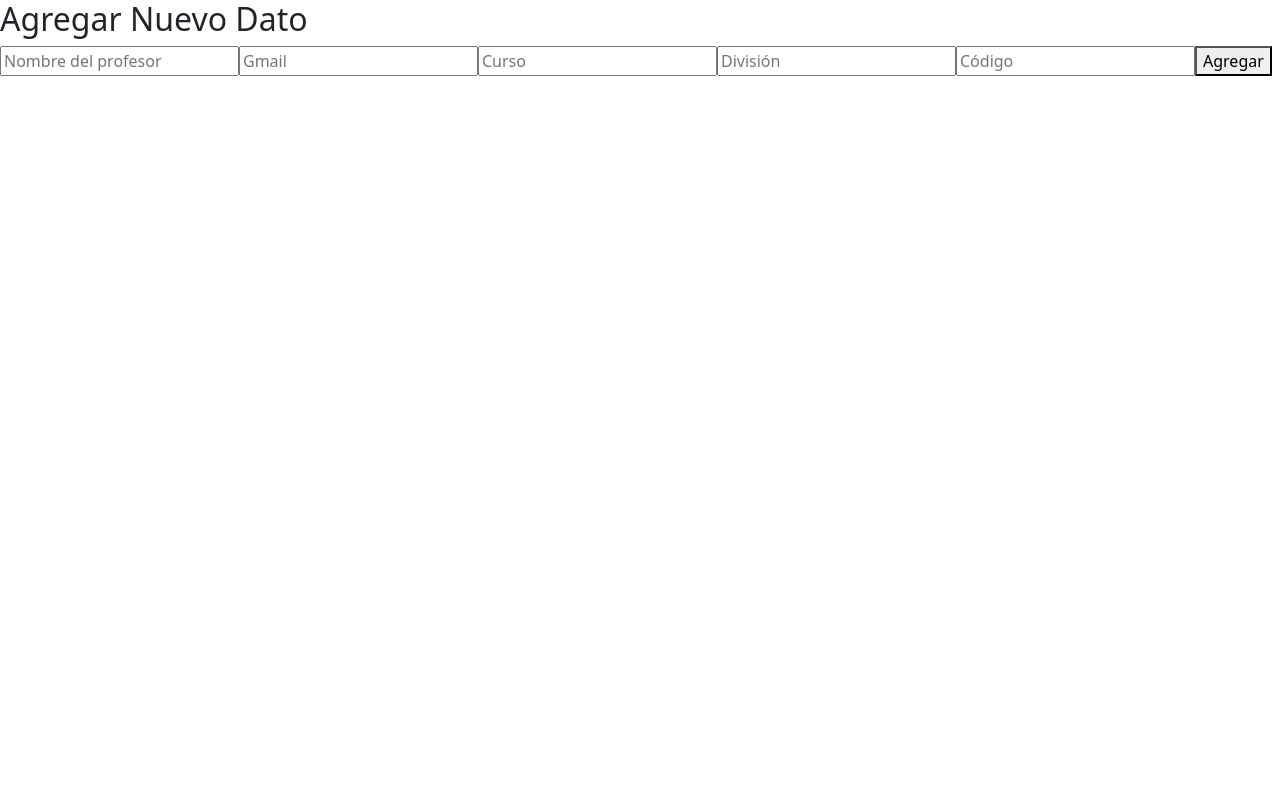
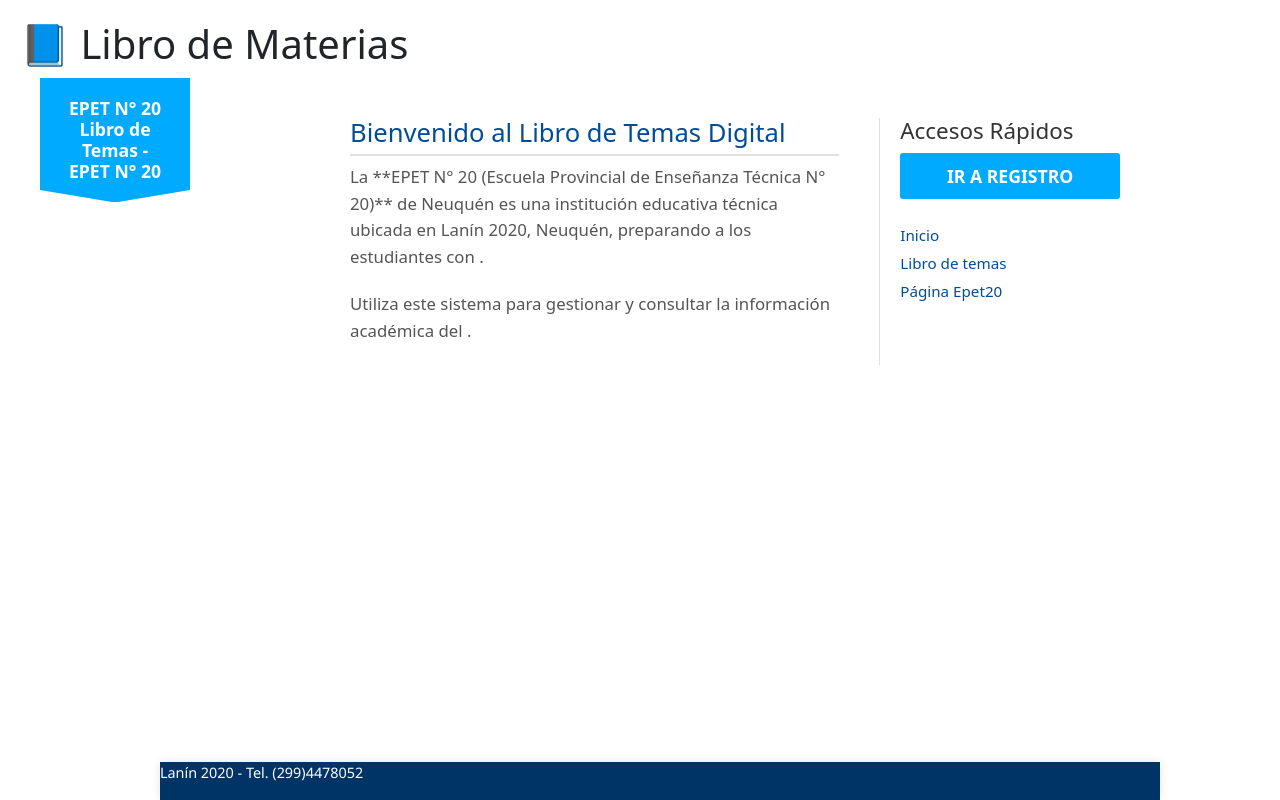
Before and after one commit to Helena-0348/Libro-temas-EPET20, a React (Create React App) app: page /libro in a window 1280 px wide. Built offline with nearby package versions, Linux system fonts and the light colour scheme; no server answers.

Commit message:
agregando profesor

```diff
--- a/package.json
+++ b/package.json
@@ -10,11 +10,8 @@
 
     "bootstrap": "^5.3.8",
     "bootstrap": "^5.3.7",
-<<<<<<< HEAD
     "firebase": "^12.3.0",
-=======
     "firebase": "^12.2.1",
->>>>>>> 270feb2b2bf66d15255407f4006d9070d29624a0
     "react": "^19.1.0",
     "react-dom": "^19.1.0",
     "react-router-dom": "^7.8.0",
--- a/src/App.jsx
+++ b/src/App.jsx
@@ -1,40 +1,64 @@
+// src/App.jsx
 import React from "react";
+import { BrowserRouter as Router, Routes, Route } from "react-router-dom";
 
+// Importación de tus componentes
 import Home from "./components/Home";
 import Formulario from "./components/Formulario.jsx";
-// import Formulario from './css/Formulario';
-//import logo_epet20 from "./public/logo_epet20.jpg";
 import PaginaLibro from "./components/PaginaLibro";
-import Registro from ".//components/Registro";
+import Registro from "./components/Registro";
 import PaginaInicio from "./components/PaginaInicio";
-import { BrowserRouter as Router, Routes, Route, Link } from 'react-router-dom'; // REACT ROUTER
 import Inicio from "./components/Inicio.jsx";
 import AltaDato from "./components/AltaDato.jsx";
-
-
-
-//import FormularioNombreApellido from "./components/formularioNombreApellido";
-//import PantallaDestino from "./components/PantallaDestino";
-
-
+import ListadoDatos from "./components/listadoDatos.jsx";
 
 function App() {
-    return (
-        <><Router>
-            <Routes>
+  return (
+    <Router>
+      <div style={{ padding: "20px" }}>
+        <h1>📘 Libro de Materias </h1>
 
-                <Route path="/" element={<Home titulo="Formulario Email" />} />
-                <Route path="/" element={<Inicio/>} />
-                <Route path="/*" element={<AltaDato />} />
+        <Routes>
+          {/* Ruta de inicio */}
+          <Route path="/" element={<Home titulo="Formulario Email" />} />
 
-                </Routes>
-        </Router>
-</>
+          {/* Otra página de inicio */}
+          <Route path="/inicio" element={<Inicio />} />
 
-    );
+          {/* Página para agregar datos */}
+          <Route path="/agregar" element={<AltaDato />} />
+
+          {/* Página para ver listado de datos */}
+          <Route path="/listado" element={<ListadoDatos />} />
+
+          {/* Página combinada: formulario + listado */}
+          <Route
+            path="/todo"
+            element={
+              <div>
+                <AltaDato />
+                <hr />
+                <ListadoDatos />
+              </div>
+            }
+          />
+
+          {/* Otras páginas que tenías */}
+          <Route path="/formulario" element={<Formulario />} />
+          <Route path="/paginaLibro" element={<PaginaLibro />} />
+          <Route path="/registro" element={<Registro />} />
+          <Route path="/paginaInicio" element={<PaginaInicio />} />
+
+          {/* Ruta comodín: si no existe, muestra Inicio */}
+          <Route path="*" element={<Inicio />} />
+        </Routes>
+      </div>
+    </Router>
+  );
 }
 
 export default App;
+
 
 
 
--- a/src/components/AltaDato.jsx
+++ b/src/components/AltaDato.jsx
@@ -1,40 +1,49 @@
+// src/components/AltaDato.jsx
 import { useState } from 'react';
 import { collection, addDoc } from 'firebase/firestore';
 import { db } from '../firebase/firebase.jsx';
 
 const AltaDato = () => {
+  // Estados para cada campo del formulario
   const [nombre, setNombre] = useState('');
   const [gmail, setGmail] = useState('');
   const [curso, setCurso] = useState('');
   const [division, setDivision] = useState('');
   const [codigo, setCodigo] = useState('');
 
+  // Función que se ejecuta al enviar el formulario
   const handleSubmit = async (e) => {
-    e.preventDefault();
+    e.preventDefault(); // Evita recargar la página
+
     try {
+      // Guardamos los datos en la colección "profesores"
       const docRef = await addDoc(collection(db, "profesores"), {
-        nombre: nombre,
-        gmail: gmail,
-        curso: curso,
-        division: division,
-        codigo: codigo,
+        nombre,
+        gmail,
+        curso,
+        division,
+        codigo,
       });
-      console.log("Documento escrito con ID: ", docRef.id);
 
-      // Limpiar el formulario
+      console.log("Profesor agregado con ID:", docRef.id);
+
+      // Limpiamos el formulario
       setNombre('');
       setGmail('');
       setCurso('');
       setDivision('');
       setCodigo('');
-    } catch (e) {
-      console.error("Error al agregar documento: ", e);
+
+      alert("Profesor agregado correctamente ✅");
+
+    } catch (error) {
+      console.error("Error al agregar profesor:", error);
     }
   };
 
   return (
     <div>
-      <h2>Agregar Nuevo Dato</h2>
+      <h2>Agregar Nuevo Profesor</h2>
       <form onSubmit={handleSubmit}>
         <input
           type="text"
@@ -71,7 +80,7 @@ const AltaDato = () => {
           placeholder="Código"
           required
         />
-        <button type="submit">Agregar</button>
+        <button type="submit">Agregar Profesor</button>
       </form>
     </div>
   );
--- a/src/components/Inicio.jsx
+++ b/src/components/Inicio.jsx
@@ -1,23 +1,64 @@
-// src/components/Inicio.js
-
+// src/components/Inicio.js (VERSIÓN FINAL)
+import React from 'react';
 import { Link } from 'react-router-dom';
+import '../css/Inicio.css';
+import ContactoInfo from './ContactoInfo';
 
 function Inicio() {
   return (
-    <div>
-      <h1>Página de Inicio</h1>
-      <p>Bienvenido a nuestra aplicación. Haz clic en el botón para registrarte.</p>
+    // Usa un padding top para dejar espacio al header global
+    <div className="inicio-page-wrapper">
 
-      {/* Usamos <Link> para navegar sin recargar la página.
-        El 'to' apunta a la ruta que definimos en App.js.
-      */}
-      <Link to="/registro">
-        <button>
-          Ir a Registro
-        </button>
-      </Link>
+      <div className="inicio-contenido-principal">
 
+        {/* Columna Izquierda: Información de Bienvenida */}
+        <div className="columna-informacion">
+
+          {/* Nuevo contenedor para el banderín y el título que deben estar juntos */}
+          <div className="header-seccion-bienvenida">
+
+            {/* Banderín - Ahora es más compacto */}
+            <div className="banderin-compacto">
+              <p>EPET N° 20</p>
+              <p>Libro de Temas - EPET N° 20</p>
+            </div>
+
+            {/* Título de Bienvenida */}
+            <div className="titulo-y-descripcion">
+                <h1 className="titulo-seccion-principal">Bienvenido al Libro de Temas Digital</h1>
+
+                <p className="descripcion">
+                  La **EPET N° 20 (Escuela Provincial de Enseñanza Técnica N° 20)** de Neuquén es una institución educativa técnica ubicada en Lanín 2020, Neuquén, preparando a los estudiantes con .
+                </p>
+                <p className="descripcion">
+                  Utiliza este sistema para gestionar y consultar la información académica del .
+                </p>
+            </div>
+          </div>
+
+        </div>
+
+        {/* Columna Derecha: Accesos Rápidos */}
+        <div className="columna-accesos">
+          <h3>Accesos Rápidos</h3>
+
+          <Link to="/registro">
+            <button className="btn-registro-acceso">
+              IR A REGISTRO
+            </button>
+          </Link>
+
+          <nav className="enlaces-rapidos">
+            <Link to="/" className="link-rapido">Inicio</Link>
+            <Link to="/libro-de-temas" className="link-rapido">Libro de temas</Link>
+            <Link to="/epet20" className="link-rapido">Página Epet20</Link>
+          </nav>
+        </div>
+      </div><ContactoInfo />
     </div>
+
+
+
   );
 }
 
--- a/src/components/Registro.jsx
+++ b/src/components/Registro.jsx
@@ -2,6 +2,7 @@ import React, { useState } from 'react';
 import { useNavigate } from 'react-router-dom';
 import logo_epet20 from "../img/logo_epet20.jpg";
 import "../css/Registro.css";
+import ContactoInfo from './ContactoInfo';
 
 
 const Registro = () => {
@@ -24,7 +25,7 @@ const handleSubmit = (e) => {
   return (
    <form onSubmit={handleSubmit} className="registro-form">
     <div className="registro-container">
-      <h1 className="registro-title">Registro de profe o preceptor!!!!</h1>
+      <h1 className="registro-title">Bienvenido(a) Profesor(a) o Preceptor(a) - Inicie Sesión</h1>
       <div className="registro-form">
 
         <input type="text" placeholder="Gmail" className="registro-input" value={gmail} onChange={(e) => setGmail(e.target.value)} />
@@ -40,8 +41,10 @@ const handleSubmit = (e) => {
         <img src={logo_epet20} alt=" E.P.E.T. N° 20 NEUQUÉN " />
       </div>
       <link  type='submit' to="/otra-pagina"  className="registro-link"Ir a otra página />
+<ContactoInfo></ContactoInfo>
     </div>
     </form>
+
 
   );
 };
--- a/src/css/ContactoInfo.css
+++ b/src/css/ContactoInfo.css
@@ -1,7 +1,7 @@
 .contacto {
   font-family: 'Segoe UI', sans-serif;
   font-size: 0.9rem;
-  border: px0 solid #ccc;
+  border: 0px solid #ccc;
   margin: auto;
   box-shadow: 0 0 10px rgba(0,0,0,0.1);
   background-color: #003366;
@@ -9,5 +9,5 @@
   padding: 0px;
   bottom: 0cm;
   position: fixed;
-  width:100%;
+  width: 1000px;
 }
--- /dev/null
+++ b/src/css/Inicio.css
@@ -0,0 +1,135 @@
+/*
+  Inicio.css (VERSIÓN FINAL CON AJUSTES DE SUPERPOSICIÓN)
+*/
+
+:root {
+    --color-azul-oscuro: #004c99;
+    --color-celeste: #00aaff;
+    --color-gris-claro: #e0e0e0;
+}
+
+body {
+    background-color: white;
+}
+
+/* -------------------------------------------------------------------------- */
+/* Contenedor Principal (Reserva de espacio para el Header superior)          */
+/* -------------------------------------------------------------------------- */
+.inicio-page-wrapper {
+    /* CLAVE: Empuja el contenido hacia abajo, dando espacio al header "Libro de Profesores" */
+    margin-top: 50px;
+    max-width: 1000px;
+    margin-left: auto;
+    margin-right: auto;
+    padding: 0 20px;
+    position: relative; /* Base para el posicionamiento absoluto del banderín */
+}
+
+.inicio-contenido-principal {
+    display: flex;
+    justify-content: space-between;
+    margin: 0 auto;
+}
+
+/* -------------------------------------------------------------------------- */
+/* Banderín Compacto (Posicionado para simular la superposición)              */
+/* -------------------------------------------------------------------------- */
+
+.banderin-compacto {
+    position: absolute;
+    /* Mueve la bandera fuera del flujo y la superpone al encabezado superior */
+    left: -100px;
+    top: -40px;
+
+    background-color: var(--color-celeste);
+    color: white;
+    padding: 20px 25px;
+    width: 150px;
+    text-align: center;
+    line-height: 1.2;
+    font-weight: bold;
+    font-size: 1.1em;
+    z-index: 10;
+
+    /* Simula la forma de banderín */
+    clip-path: polygon(0 0, 100% 0, 100% 90%, 50% 100%, 0 90%);
+}
+
+.banderin-compacto p {
+    margin: 0;
+}
+
+/* -------------------------------------------------------------------------- */
+/* Columnas y Contenido                                                       */
+/* -------------------------------------------------------------------------- */
+
+.columna-informacion {
+    flex: 3; /* Más ancho */
+    padding-right: 40px;
+    padding-left: 20px;
+}
+
+.columna-accesos {
+    flex: 1; /* Más angosto */
+    padding-left: 20px;
+    border-left: 1px solid var(--color-gris-claro);
+}
+
+.titulo-y-descripcion {
+    /* CLAVE DEL AJUSTE FINAL: Separa el texto de bienvenida del banderín */
+    margin-left: 170px;
+}
+
+.titulo-seccion-principal {
+    color: var(--color-azul-oscuro);
+    font-size: 1.6em;
+    border-bottom: 2px solid var(--color-gris-claro);
+    padding-bottom: 5px;
+    margin-top: 0;
+}
+
+.descripcion {
+    line-height: 1.6;
+    color: #555;
+    font-size: 1.05em;
+    margin-bottom: 20px;
+}
+
+/* -------------------------------------------------------------------------- */
+/* Accesos Rápidos (Derecha)                                                  */
+/* -------------------------------------------------------------------------- */
+
+.columna-accesos h3 {
+    color: #333;
+    font-size: 1.4em;
+}
+
+.btn-registro-acceso {
+    background-color: var(--color-celeste);
+    color: white;
+    border: none;
+    padding: 10px 20px;
+    font-size: 1.1em;
+    border-radius: 3px;
+    cursor: pointer;
+    margin-bottom: 20px;
+    transition: background-color 0.3s;
+    font-weight: bold;
+    width: 100%;
+}
+
+.btn-registro-acceso:hover {
+    background-color: var(--color-azul-oscuro);
+}
+
+.enlaces-rapidos .link-rapido {
+    display: block;
+    margin: 5px 0;
+    color: var(--color-azul-oscuro);
+    text-decoration: none;
+    font-size: 0.95em;
+}
+
+.enlaces-rapidos .link-rapido:hover {
+    text-decoration: underline;
+}
```
Also changed, not shown: src/components/listadoDatos.jsx (+41 -14 lines).
